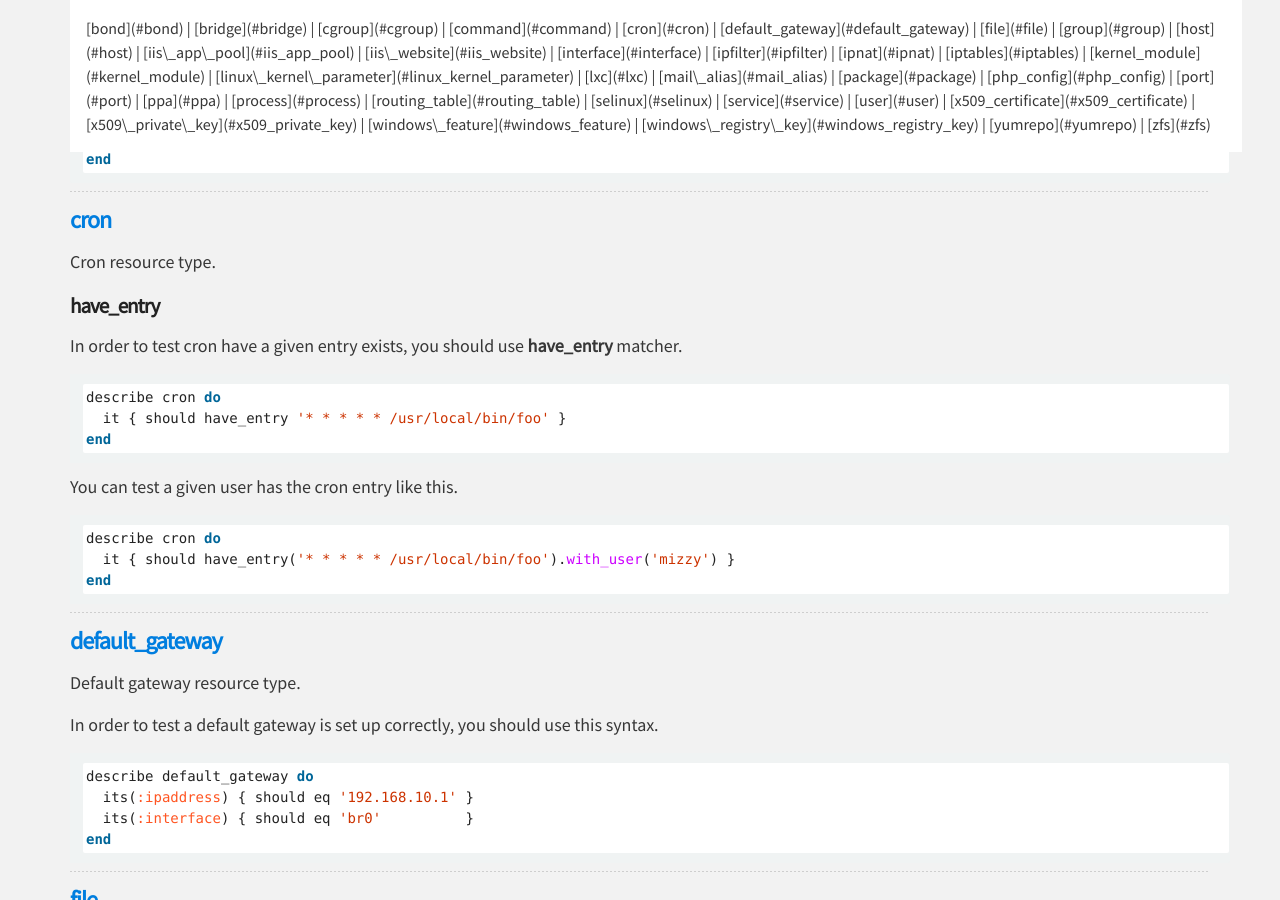
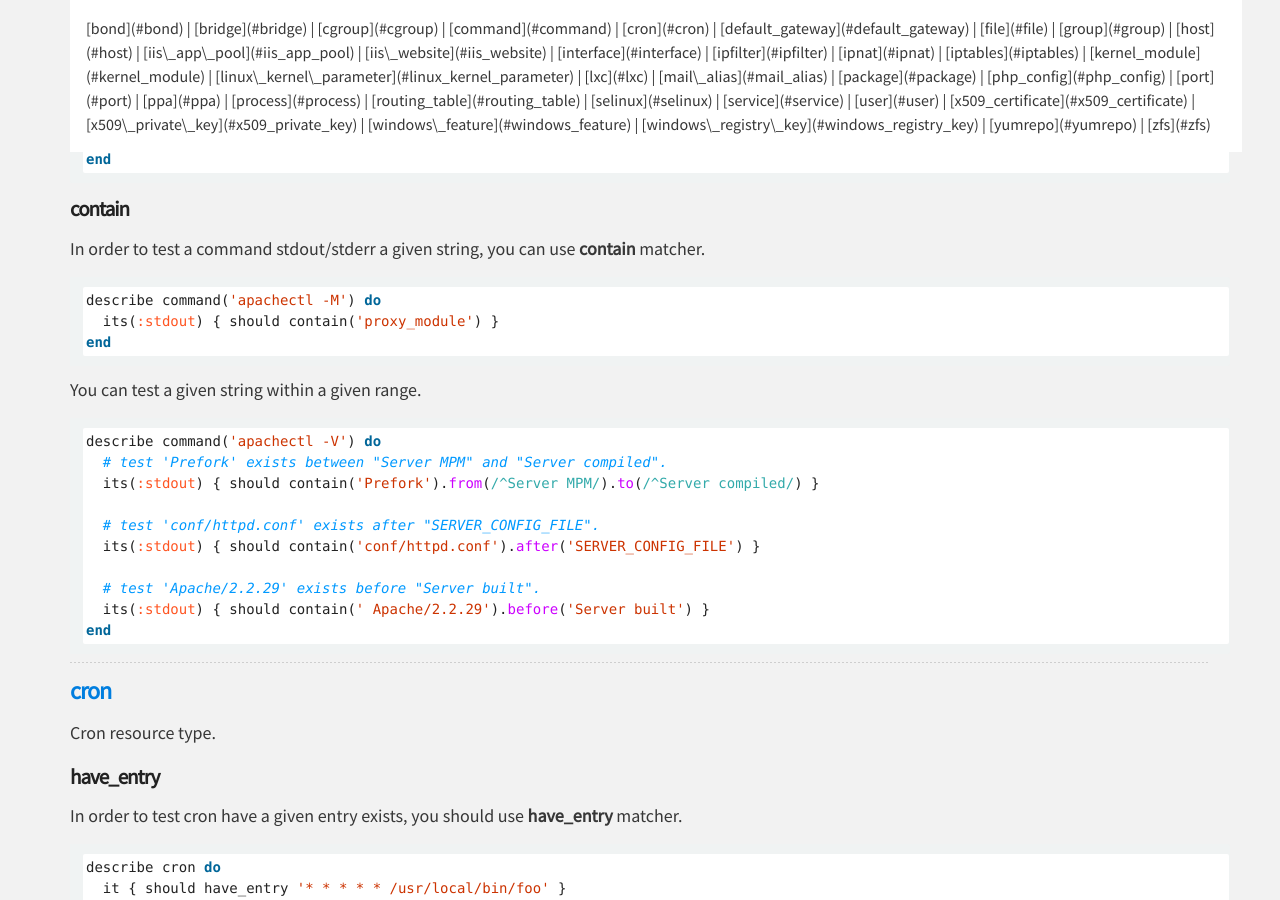
Before and after one commit to serverspec/serverspec.github.io, a Jekyll site: the page built from resource_types.md, in a window 1280 px wide and 900 px high, scrolled down 2084 px. Built offline with Jekyll 4.4.1, drawn with Linux system fonts in a browser that asks for light colours; nearby versions of some CDN libraries; Markdown is read by kramdown in place of the engine named in the settings.

Commit message:
Usage of https://github.com/serverspec/serverspec/pull/513

````diff
--- a/_includes/command.md
+++ b/_includes/command.md
@@ -19,3 +19,28 @@ describe command('ls /foo') do
   its(:exit_status) { should eq 0 }
 end
 ```
+
+#### contain
+
+In order to test a command stdout/stderr a given string, you can use **contain** matcher.
+
+```ruby
+describe command('apachectl -M') do
+  its(:stdout) { should contain('proxy_module') }
+end
+```
+
+You can test a given string within a given range.
+
+```ruby
+describe command('apachectl -V') do
+  # test 'Prefork' exists between "Server MPM" and "Server compiled".
+  its(:stdout) { should contain('Prefork').from(/^Server MPM/).to(/^Server compiled/) }
+
+  # test 'conf/httpd.conf' exists after "SERVER_CONFIG_FILE".
+  its(:stdout) { should contain('conf/httpd.conf').after('SERVER_CONFIG_FILE') }
+
+  # test 'Apache/2.2.29' exists before "Server built".
+  its(:stdout) { should contain(' Apache/2.2.29').before('Server built') }
+end
+```
````
